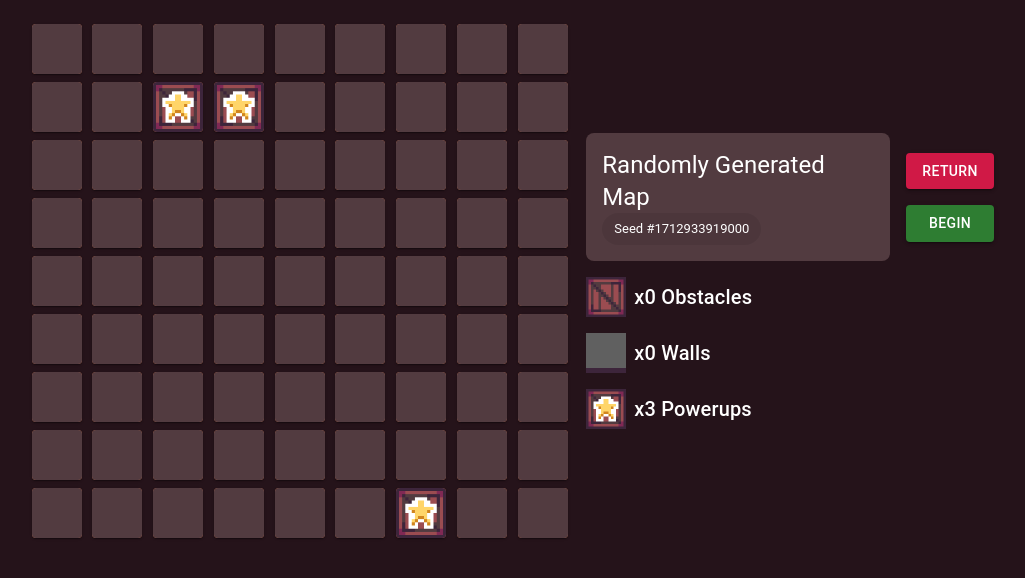
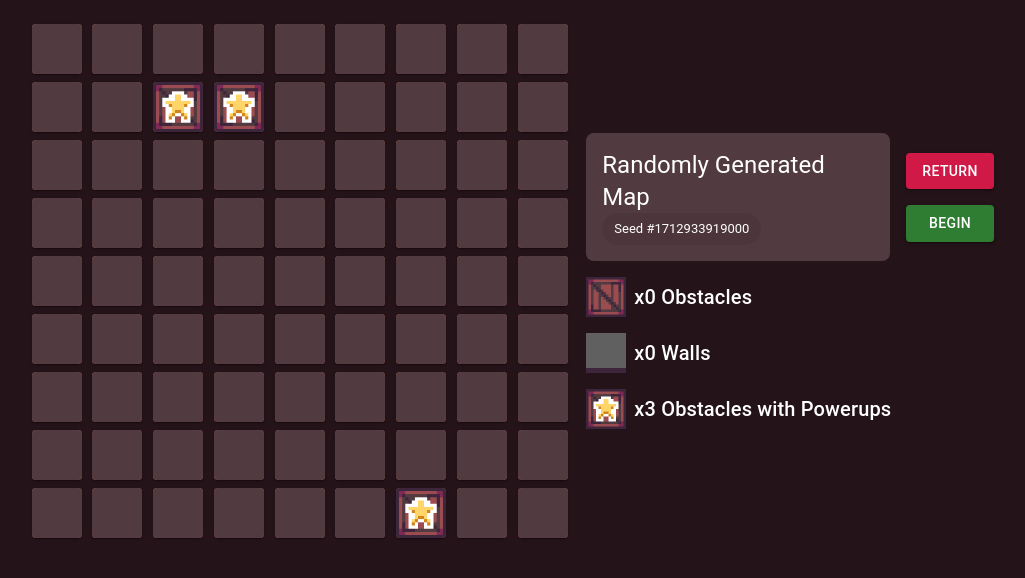
Before and after one commit to erik-lance/Cataclysm-Digital-Companion, a Next.js app: page /map/random in a window 1280 px wide. Shown: the top 578 px of the page, without its empty margins (27-1052 px from the left). Built offline with nearby package versions, Linux system fonts and the light colour scheme.

Commit message:
Relabeled powerups

```diff
--- a/src/pages/map/[id].tsx
+++ b/src/pages/map/[id].tsx
@@ -164,7 +164,7 @@ export default function Map() {
                                     </Stack>
                                     <Stack direction="row" spacing={1} alignItems="center">
                                         <Avatar src="/tiles/powerup.png" variant="square" />
-                                        <Typography variant="h6">x{numPowerups} Powerups</Typography>
+                                        <Typography variant="h6">x{numPowerups} Obstacles with Powerups</Typography>
                                     </Stack>
                                 </Stack>
                             </Grid>
--- a/src/pages/map/random.tsx
+++ b/src/pages/map/random.tsx
@@ -158,7 +158,7 @@ export default function Map() {
                                     </Stack>
                                     <Stack direction="row" spacing={1} alignItems="center">
                                         <Avatar src="/tiles/powerup.png" variant="square" />
-                                        <Typography variant="h6">x{numPowerups} Powerups</Typography>
+                                        <Typography variant="h6">x{numPowerups} Obstacles with Powerups</Typography>
                                     </Stack>
                                 </Stack>
                             </Grid>
```
